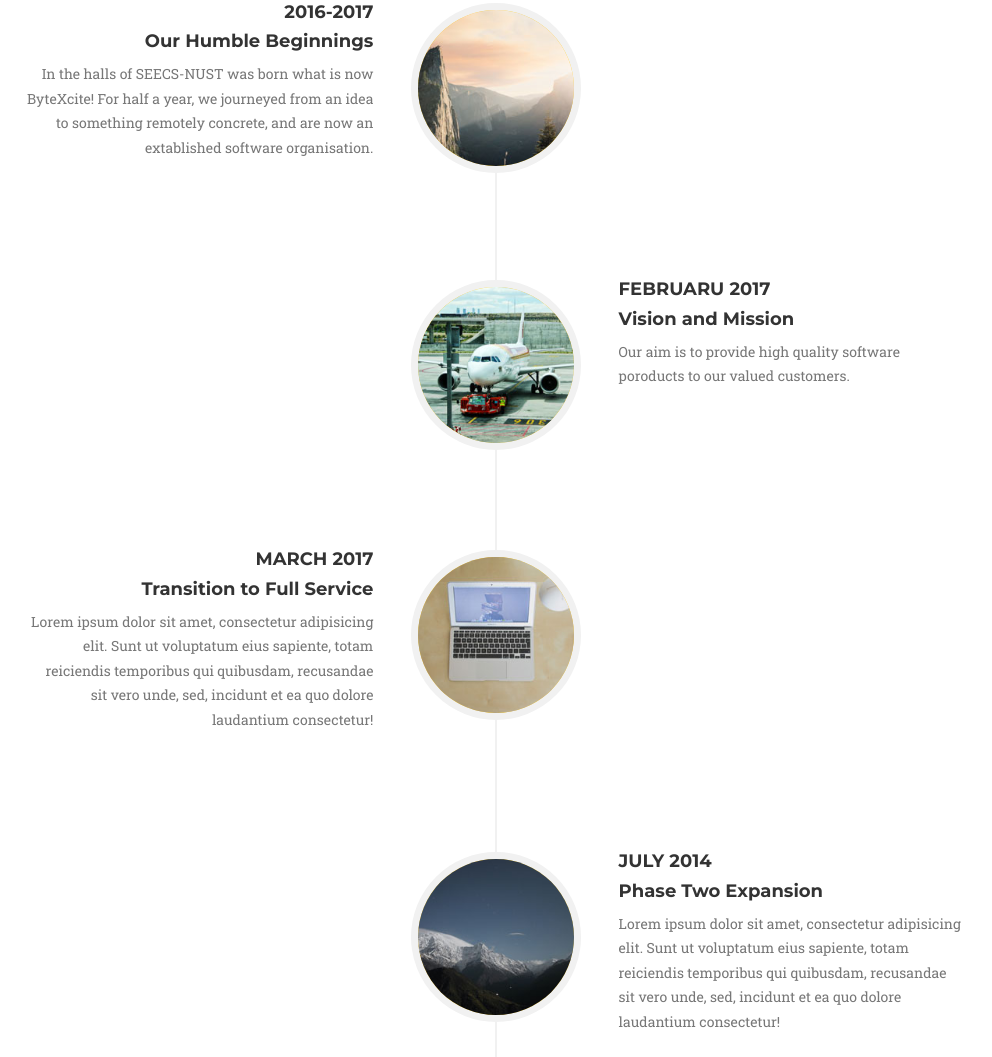
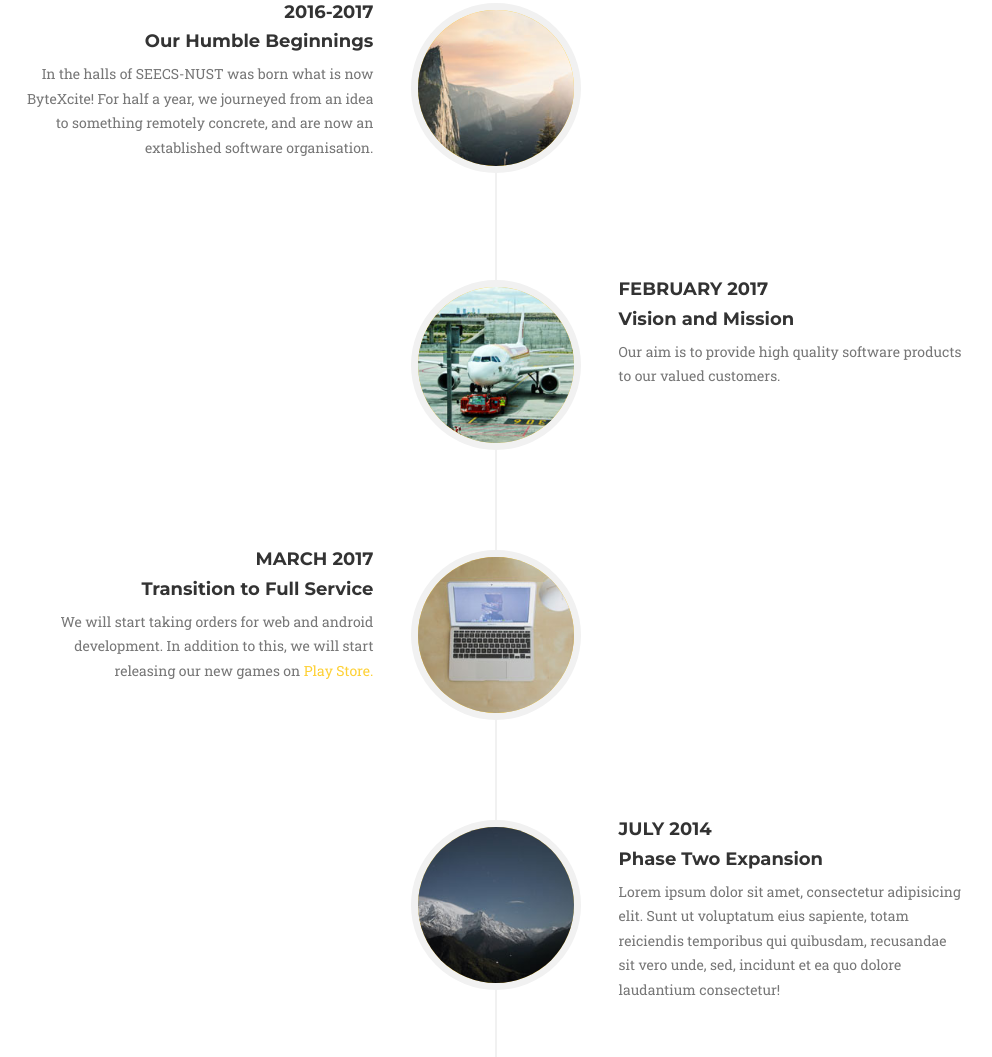
Before and after one commit to ByteXcite/bytexcite.github.io, a website: page index.html in a window 1280 px wide. Shown: the part 2608-3665 px from the top of the page, without its empty margins (144-1136 px from the left). Drawn offline with nearby package versions, Linux system fonts and the light colour scheme; a web font is replaced by a local one.

Commit message:
fix: Fix typos and add some content
A few typos were corrected. Add content under the heading "Transition to full service"

```diff
--- a/index.html
+++ b/index.html
@@ -192,11 +192,11 @@
                             </div>
                             <div class="timeline-panel">
                                 <div class="timeline-heading">
-                                    <h4>Februaru 2017</h4>
+                                    <h4>February 2017</h4>
                                     <h4 class="subheading">Vision and Mission</h4>
                                 </div>
                                 <div class="timeline-body">
-                                    <p class="text-muted">Our aim is to provide high quality software poroducts to our valued customers.</p>
+                                    <p class="text-muted">Our aim is to provide high quality software products to our valued customers.</p>
                                 </div>
                             </div>
                         </li>
@@ -210,7 +210,9 @@
                                     <h4 class="subheading">Transition to Full Service</h4>
                                 </div>
                                 <div class="timeline-body">
-                                    <p class="text-muted">Lorem ipsum dolor sit amet, consectetur adipisicing elit. Sunt ut voluptatum eius sapiente, totam reiciendis temporibus qui quibusdam, recusandae sit vero unde, sed, incidunt et ea quo dolore laudantium consectetur!</p>
+                                    <p class="text-muted">We will start taking orders for web and android development.
+                                    In addition to this, we will start releasing our new games on
+                                    <a href="https://play.google.com/store/apps/dev?id=7722501168179136426">Play Store.</a></p>
                                 </div>
                             </div>
                         </li>
```
